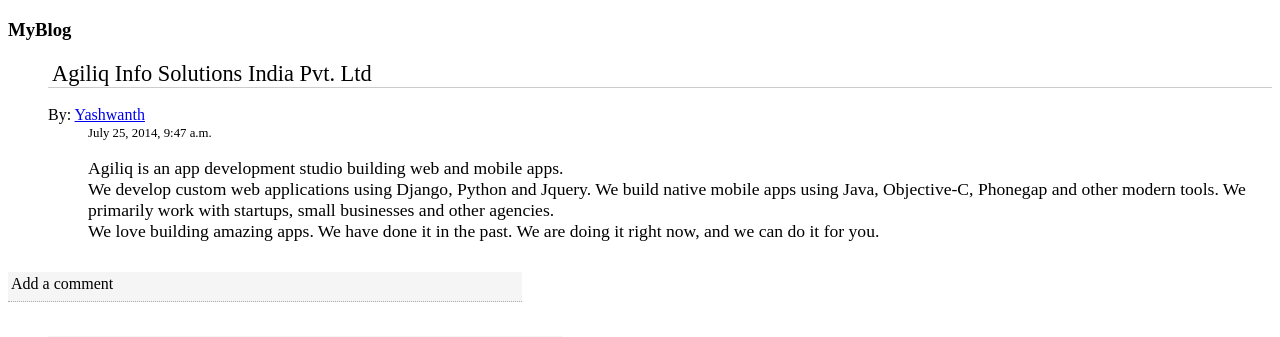
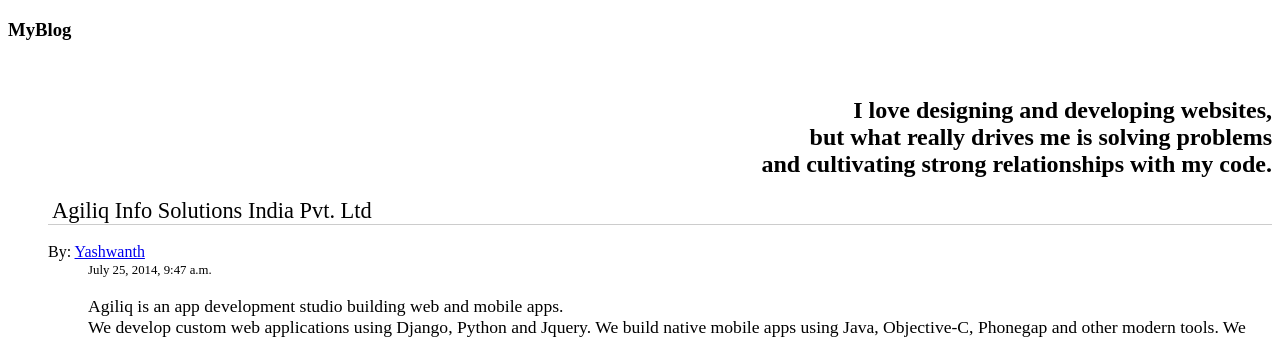
Before and after one commit to yashwanthbabu/Django-BlogAsh, a Django app: template blog/templates/blog/post.html in a window 1280 px wide. Shown: the top 337 px of the page. Run offline with Django 3.2, Linux system fonts and the light colour scheme; the template is opened without the code that fills it: values that come from a table or form of the project are taken from there, others are empty; data comes from the database, SQL or seed files in the repository; parts of the project's set-up code (start-up, migrations or seed data) failed here and were passed over.

Commit message:
Added css

```diff
--- a/blog/templates/blog/base.html
+++ b/blog/templates/blog/base.html
@@ -16,6 +16,16 @@
                 <a href="{% url 'admin:index' %}">Admin</a>
                 <a href="{% url 'admin:blog_post_add' %}">Add post</a>
                 {% endif %}
+        <br>
+		<!-- HEADER STARTS HERE -->
+        <div id="header">
+
+	        <h2 class="message" align="right" >
+		        I love designing and developing websites,<br>but what really drives me is
+		        solving problems<br>and cultivating strong relationships with my code.
+	        </h2>
+	    </div>
+    <!-- HEADER ENDS HERE -->
 
             {% endblock %}
         </div>
```
